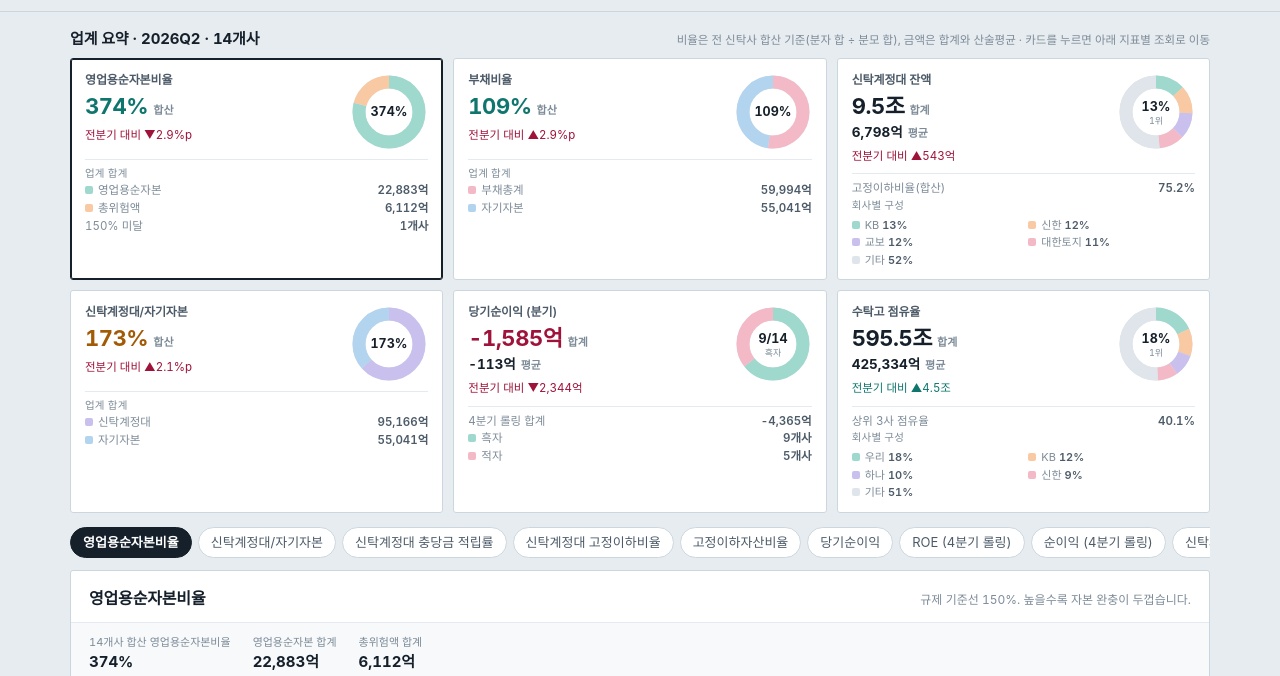
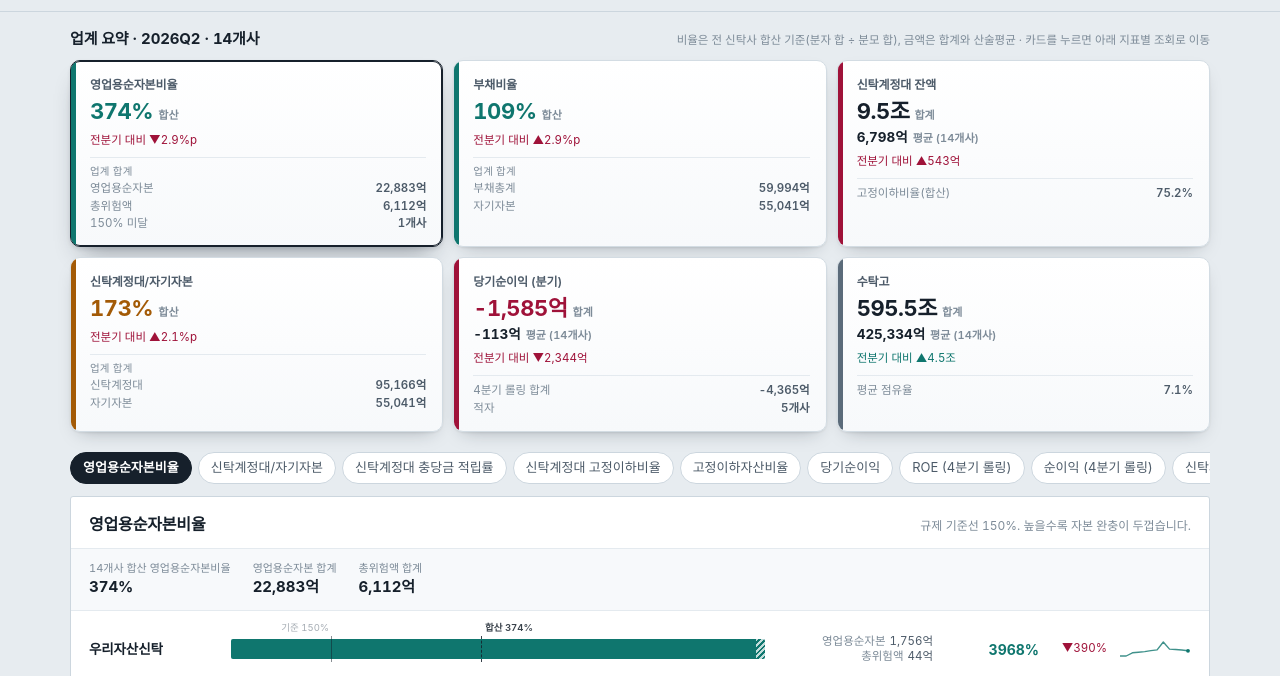
Before and after one commit to alecto73/trust-viewer, a plain HTML site: page index.html in a window 1280 px wide. Shown: the part 69-745 px from the top of the page. Drawn offline with Linux system fonts and the light colour scheme; a web font is replaced by a local one.

Commit message:
feat: 도넛 제거·카드 입체감, 기준 없는 지표도 업계 내 상대평가로 색 구분

```diff
--- a/index.html
+++ b/index.html
@@ -50,10 +50,19 @@ button:hover{background:#f4f7f9}
 .sumhd .note{font-size:11.5px;color:var(--ink3)}
 .cards{display:grid;grid-template-columns:repeat(3,minmax(0,1fr));gap:10px}
 @media (max-width:1000px){.cards{grid-template-columns:repeat(2,minmax(0,1fr))}}
-.card{display:flex;flex-direction:column;align-items:stretch;gap:1px;text-align:left;
-  background:var(--surface);border:1px solid var(--rule);border-radius:var(--r);padding:12px 14px 11px;cursor:pointer}
-.card:hover{background:var(--surface);border-color:var(--ink3)}
-.card[aria-pressed=true]{border-color:var(--ink);box-shadow:inset 0 0 0 1px var(--ink)}
+.cards{padding:2px 0 6px}
+.card{position:relative;overflow:hidden;display:flex;flex-direction:column;align-items:stretch;gap:1px;text-align:left;
+  background:linear-gradient(180deg,#ffffff 0%,#f7f9fb 100%);border:1px solid #d3dce3;border-radius:10px;
+  padding:15px 16px 13px 19px;cursor:pointer;
+  box-shadow:inset 0 1px 0 rgba(255,255,255,.95),0 1px 2px rgba(22,32,43,.08),0 8px 18px -10px rgba(22,32,43,.35);
+  transition:transform .15s ease,box-shadow .15s ease}
+.card::before{content:"";position:absolute;left:0;top:0;bottom:0;width:5px;background:var(--neutral)}
+.card[data-g=s]::before{background:var(--safe)}.card[data-g=w]::before{background:var(--watch)}.card[data-g=a]::before{background:var(--alert)}
+.card:hover{background:linear-gradient(180deg,#ffffff 0%,#f7f9fb 100%);transform:translateY(-2px);
+  box-shadow:inset 0 1px 0 rgba(255,255,255,.95),0 2px 4px rgba(22,32,43,.08),0 14px 24px -12px rgba(22,32,43,.42)}
+.card[aria-pressed=true]{border-color:var(--ink);
+  box-shadow:inset 0 0 0 1px var(--ink),0 2px 4px rgba(22,32,43,.1),0 14px 24px -12px rgba(22,32,43,.45)}
+@media (prefers-reduced-motion:reduce){.card,.card:hover{transition:none;transform:none}}
 .ct{font-size:12px;font-weight:600;color:var(--ink2);letter-spacing:-.01em}
 .cv{font-size:22px;font-weight:700;letter-spacing:-.02em;line-height:1.3;margin-top:2px}
 .cv.s{color:var(--safe)}.cv.w{color:var(--watch)}.cv.a{color:var(--alert)}
@@ -67,15 +76,7 @@ button:hover{background:#f4f7f9}
 .cbody{display:flex;flex-direction:column;border-top:1px solid var(--rule2);margin-top:7px;padding-top:6px}
 .cd{font-size:11.5px;color:var(--ink3);margin-top:5px}
 .cd.up{color:var(--alert)}.cd.dn{color:var(--safe)}
-.ctop{display:flex;justify-content:space-between;align-items:flex-start;gap:8px}
-.cmain{display:flex;flex-direction:column;gap:1px;min-width:0;flex:1}
 .cv,.cv2{white-space:nowrap}
-.donut{flex:none;width:78px;height:78px;margin-top:2px}
-.donut text{font-family:inherit;font-variant-numeric:tabular-nums}
-.cl i,.clg i{display:inline-block;width:8px;height:8px;border-radius:2px;margin-right:5px;vertical-align:0}
-.clg{display:grid;grid-template-columns:1fr 1fr;gap:1px 10px;margin-top:3px}
-.clg span{font-size:11px;color:var(--ink3);white-space:nowrap;overflow:hidden;text-overflow:ellipsis}
-.clg b{font-weight:600;color:var(--ink2);margin-left:3px}
 
 /* ── 지표 선택 ── */
 .metrics{display:flex;gap:6px;overflow-x:auto;padding:14px 0 12px;scrollbar-width:thin}
@@ -156,11 +157,8 @@ footer b{color:var(--ink2);font-weight:600}
 @media (max-width:720px){
   .wrap{padding:0 13px}
   .cards{grid-template-columns:repeat(2,minmax(0,1fr));gap:8px}
-  .card{padding:10px 11px 9px}
-  .cv{font-size:18px}
-  .cv .k,.cv2 .k{display:block;margin-left:0}
-  .donut{width:54px;height:54px}
-  .clg{grid-template-columns:1fr}
+  .card{padding:12px 11px 10px 15px}
+  .cv{font-size:19px}
   .row{grid-template-columns:1fr 74px 52px;grid-template-areas:"n v d" "t t t" "c c c";gap:5px 8px;padding:9px 13px}
   .rname{grid-area:n}.rval{grid-area:v}.rdel{grid-area:d}.track{grid-area:t}
   .comp{grid-area:c;flex-direction:row;justify-content:flex-start;gap:12px}
@@ -211,7 +209,7 @@ footer b{color:var(--ink2);font-weight:600}
       <span><i style="background:var(--safe)"></i>양호</span>
       <span><i style="background:var(--watch)"></i>주의</span>
       <span><i style="background:var(--alert)"></i>경계</span>
-      <span><i style="background:var(--neutral)"></i>규모지표(등급 없음)</span>
+      <span id="legrel">절대 기준 없는 지표는 업계 내 상·중·하위 1/3로 색 구분</span>
       <span><i style="width:0;border-left:1.5px dashed var(--ink);height:11px;background:none"></i>업계 평균</span>
       <span id="legendq">회사명을 누르면 분기별 추이가 펼쳐집니다</span>
     </div>
@@ -249,15 +247,15 @@ const METRICS=[
  {k:'net_income',    n:'당기순이익',            u:'억', dir:'up',   thr:0,  band:[0,-200],   note:'해당 분기에 발생한 순이익입니다(분기 단독, 누적 아님).'},
  {k:'roe_ttm',       n:'ROE (4분기 롤링)',      u:'%',  dir:'up',   cap:15,   min:-40, thr:0,  band:[0,-10], agg:['net_income_ttm','total_equity'],    note:'최근 4개 분기 순이익 합계를 기말 자기자본으로 나눈 값입니다.'},
  {k:'net_income_ttm',n:'순이익 (4분기 롤링)',   u:'억', dir:'up',   cap:600,  min:-1200, thr:0,  band:[0,-500],   note:'최근 4개 분기 순이익 합계입니다.'},
- {k:'trust_account_loan',n:'신탁계정대 잔액',   u:'억', dir:'down', cap:13000},
- {k:'trust_share',   n:'수탁고 점유율',         u:'%',  comp:['trust_assets'], note:'전 신탁사 수탁고(신탁계정 자산총계) 합계 중 각 사 비중입니다.'},
- {k:'trust_assets',  n:'수탁고',                u:'억', note:'신탁계정 자산총계(FISIS SM006)입니다.'},
- {k:'total_assets',  n:'총자산',                u:'억'},
- {k:'total_equity',  n:'자기자본',              u:'억'},
- {k:'capital_stock', n:'자본금',                u:'억'},
+ {k:'trust_account_loan',n:'신탁계정대 잔액',   u:'억', dir:'down', cap:13000, rel:true},
+ {k:'trust_share',   n:'수탁고 점유율',         u:'%',  dir:'up', rel:true, comp:['trust_assets'], note:'전 신탁사 수탁고(신탁계정 자산총계) 합계 중 각 사 비중입니다.'},
+ {k:'trust_assets',  n:'수탁고',                u:'억', dir:'up', rel:true, note:'신탁계정 자산총계(FISIS SM006)입니다.'},
+ {k:'total_assets',  n:'총자산',                u:'억', dir:'up', rel:true},
+ {k:'total_equity',  n:'자기자본',              u:'억', dir:'up', rel:true},
+ {k:'capital_stock', n:'자본금',                u:'억', dir:'up', rel:true},
  {k:'debt_ratio',    n:'부채비율',              u:'%',  dir:'down', cap:600,  band:[200,400], agg:['total_liabilities','total_equity']},
  {k:'net_borrow_dependency',n:'순차입금의존도', u:'%',  dir:'down', cap:60,   band:[20,40], agg:['net_borrowings','total_assets'],    note:'(차입부채 − 현금및예치금) / 총자산. 음수는 순현금 상태입니다.'},
- {k:'trust_fee_share',n:'신탁보수/영업수익',    u:'%',  agg:['trust_fee','operating_revenue'], note:'영업수익 중 신탁보수 비중. 본업 수익 의존도입니다.'},
+ {k:'trust_fee_share',n:'신탁보수/영업수익',    u:'%',  dir:'up', rel:true, agg:['trust_fee','operating_revenue'], note:'영업수익 중 신탁보수 비중. 본업 수익 의존도입니다.'},
 ];
 // 비율 지표의 분자·분모 금액 항목 이름
 const FIELD={
@@ -276,8 +274,23 @@ const TCOLS=['ncr','tal_to_equity','allowance_coverage','tal_substandard_ratio',
 let D=null, mk='ncr', q=null, sort={k:'ncr',asc:true}, open=null, origin='내장 스냅숏';
 const $=s=>document.querySelector(s), M=k=>METRICS.find(m=>m.k===k);
 
-function grade(m,v){
+const relCache={};
+function relCut(m,Q){
+  // 업계 내 상대평가: 해당 분기 값을 정렬해 상·하위 1/3 경계를 구한다
+  const key=m.k+'|'+Q; if(relCache[key]) return relCache[key];
+  const vs=D.companies.map(c=>D.data[c.code]?.[Q]?.[m.k]).filter(x=>x!=null).sort((a,b)=>a-b);
+  if(vs.length<3) return null;
+  const lo=vs[Math.floor(vs.length/3)], hi=vs[Math.ceil(vs.length*2/3)-1];
+  return relCache[key]=[lo,hi];
+}
+function grade(m,v,qq){
   if(v==null) return 'n';
+  if(m.rel){
+    const cut=relCut(m,qq??q); if(!cut) return 'n';
+    const [lo,hi]=cut;
+    if(m.dir==='up')   return v>=hi?'s':(v>lo?'w':'a');
+    if(m.dir==='down') return v<=lo?'s':(v<hi?'w':'a');
+  }
   if(!m.band) return 'n';
   const [g,b]=m.band;
   if(m.dir==='up')   return v>=g?'s':(v>=b?'w':'a');
@@ -333,69 +346,22 @@ function sparkline(vals,cls){
 }
 
 /* ── 업계 요약 카드 ── */
-// 연한 파스텔 팔레트 (도넛 전용)
-const PASTEL=['#9fd8cc','#f8c9a3','#c9c0ee','#f4b9c7','#b3d4ef','#efdf9c'], PGRAY='#dfe5ea';
-const short=nm=>nm.replace(/\(주\)|주식회사/g,'').replace(/(자산|부동산)?신탁$/,'').trim();
-function shares(field,Q,top=4){
-  // 회사별 구성: 상위 top개사 + 기타
-  const rows=D.companies.map(c=>({n:short(c.name),v:val(c.code,field,Q)})).filter(r=>r.v!=null&&r.v>0)
-    .sort((a,b)=>b.v-a.v);
-  const tot=rows.reduce((a,r)=>a+r.v,0); if(!tot) return [];
-  const seg=rows.slice(0,top).map((r,i)=>({label:r.n,value:r.v,pct:r.v/tot*100,color:PASTEL[i]}));
-  const rest=rows.slice(top).reduce((a,r)=>a+r.v,0);
-  if(rest>0) seg.push({label:'기타',value:rest,pct:rest/tot*100,color:PGRAY});
-  return seg;
-}
-function pair(k,Q,c1,c2){
-  // 비율 지표: 분자·분모 금액 구성
-  const a=average(k,Q), m=M(k); if(!a) return [];
-  const t=Math.abs(a.nu)+Math.abs(a.de);
-  return [{label:FIELD[m.agg[0]],value:a.nu,pct:Math.abs(a.nu)/t*100,color:c1},
-          {label:FIELD[m.agg[1]],value:a.de,pct:Math.abs(a.de)/t*100,color:c2}];
-}
-function donut(seg,center,sub){
-  const R=30, C=2*Math.PI*R; let off=0;
-  const arcs=seg.map(s=>{
-    const len=Math.max(0,s.pct)/100*C;
-    const el=`<circle cx="39" cy="39" r="${R}" fill="none" stroke="${s.color}" stroke-width="13"
-      stroke-dasharray="${len.toFixed(2)} ${(C-len).toFixed(2)}" stroke-dashoffset="${(-off).toFixed(2)}"
-      transform="rotate(-90 39 39)"/>`;
-    off+=len; return el;
-  }).join('');
-  return `<svg class="donut" viewBox="0 0 78 78" aria-hidden="true">
-    <circle cx="39" cy="39" r="${R}" fill="none" stroke="${PGRAY}" stroke-width="13"/>${arcs}
-    <text x="39" y="${sub?38:43}" text-anchor="middle" font-size="${center.length>5?11:12.5}" font-weight="700" fill="#16202b">${center}</text>
-    ${sub?`<text x="39" y="51" text-anchor="middle" font-size="9" fill="#7d8b98">${sub}</text>`:''}</svg>`;
-}
 const big=v=>v==null?'–':(Math.abs(v)>=10000?(v/10000).toFixed(1)+'조':won(v));
-const dot=c=>`<i style="background:${c}"></i>`;
-const legend=seg=>`<span class="clg">${seg.map(x=>`<span>${dot(x.color)}${x.label}<b>${x.pct.toFixed(0)}%</b></span>`).join('')}</span>`;
-
 const CARDS=[
   {k:'ncr', t:'영업용순자본비율', kind:'ratio',
-    seg:Q=>pair('ncr',Q,PASTEL[0],PASTEL[1]),
-    body:(Q,seg)=>{ const low=D.companies.filter(c=>{const v=val(c.code,'ncr',Q);return v!=null&&v<150}).length;
-      return [[dot(seg[0]?.color)+'영업용순자본',won(seg[0]?.value)],[dot(seg[1]?.color)+'총위험액',won(seg[1]?.value)],['150% 미달',`${low}개사`]]; }},
+    lines:Q=>{ const a=average('ncr',Q); const low=D.companies.filter(c=>{const v=val(c.code,'ncr',Q);return v!=null&&v<150}).length;
+      return [['영업용순자본',won(a?.nu)],['총위험액',won(a?.de)],['150% 미달',`${low}개사`]]; }},
   {k:'debt_ratio', t:'부채비율', kind:'ratio',
-    seg:Q=>pair('debt_ratio',Q,PASTEL[3],PASTEL[4]),
-    body:(Q,seg)=>[[dot(seg[0]?.color)+'부채총계',won(seg[0]?.value)],[dot(seg[1]?.color)+'자기자본',won(seg[1]?.value)]]},
-  {k:'trust_account_loan', t:'신탁계정대 잔액', kind:'amount', f:'trust_account_loan', comp:true,
-    seg:Q=>shares('trust_account_loan',Q),
-    body:Q=>{ const a=average('tal_substandard_ratio',Q); return [['고정이하비율(합산)',a?fmt(a.v,'%'):'–']]; }},
+    lines:Q=>{ const a=average('debt_ratio',Q); return [['부채총계',won(a?.nu)],['자기자본',won(a?.de)]]; }},
+  {k:'trust_account_loan', t:'신탁계정대 잔액', kind:'amount', f:'trust_account_loan', g:'tal_substandard_ratio',
+    lines:Q=>{ const a=average('tal_substandard_ratio',Q); return [['고정이하비율(합산)',a?fmt(a.v,'%'):'–']]; }},
   {k:'tal_to_equity', t:'신탁계정대/자기자본', kind:'ratio',
-    seg:Q=>pair('tal_to_equity',Q,PASTEL[2],PASTEL[4]),
-    body:(Q,seg)=>[[dot(seg[0]?.color)+'신탁계정대',won(seg[0]?.value)],[dot(seg[1]?.color)+'자기자본',won(seg[1]?.value)]]},
+    lines:Q=>{ const a=average('tal_to_equity',Q); return [['신탁계정대',won(a?.nu)],['자기자본',won(a?.de)]]; }},
   {k:'net_income', t:'당기순이익 (분기)', kind:'amount', f:'net_income', signed:true,
-    seg:Q=>{ const v=D.companies.map(c=>val(c.code,'net_income',Q)).filter(x=>x!=null);
-      const pos=v.filter(x=>x>=0).length, neg=v.length-pos;
-      return v.length?[{label:'흑자',value:pos,pct:pos/v.length*100,color:PASTEL[0]},{label:'적자',value:neg,pct:neg/v.length*100,color:PASTEL[3]}]:[]; },
-    center:seg=>[`${seg[0]?.value??0}/${(seg[0]?.value??0)+(seg[1]?.value??0)}`,'흑자'],
-    body:(Q,seg)=>{ const t=total('net_income_ttm',Q);
-      return [['4분기 롤링 합계',won(t?.sum)],[dot(seg[0]?.color)+'흑자',`${seg[0]?.value??0}개사`],[dot(seg[1]?.color)+'적자',`${seg[1]?.value??0}개사`]]; }},
-  {k:'trust_share', t:'수탁고 점유율', kind:'amount', f:'trust_assets', comp:true,
-    seg:Q=>shares('trust_assets',Q),
-    body:(Q,seg)=>{ const top3=seg.filter(x=>x.label!=='기타').slice(0,3).reduce((a,x)=>a+x.pct,0);
-      return seg.length?[['상위 3사 점유율',`${top3.toFixed(1)}%`]]:[['수탁고','데이터 없음']]; }},
+    lines:Q=>{ const t=total('net_income_ttm',Q); const loss=D.companies.filter(c=>{const v=val(c.code,'net_income',Q);return v!=null&&v<0}).length;
+      return [['4분기 롤링 합계',won(t?.sum)],['적자',`${loss}개사`]]; }},
+  {k:'trust_share', t:'수탁고', kind:'amount', f:'trust_assets',
+    lines:Q=>{ const a=average('trust_share',Q); return [['평균 점유율',a?fmt(a.v,'%'):'–']]; }},
 ];
 function cardMain(cd,Q){
   if(cd.kind==='ratio'){ const a=average(cd.k,Q); return a?a.v:null; }
@@ -406,15 +372,16 @@ function renderCards(){
   $('#sumtitle').textContent=`업계 요약 · ${q} · ${n}개사`;
   $('#cards').innerHTML=CARDS.map(cd=>{
     const m=M(cd.k), v=cardMain(cd,q), p=pq?cardMain(cd,pq):null;
-    let top, cls='';
+    let top, cls='', g='n';
     if(cd.kind==='ratio'){
-      cls=grade(m,v);
+      cls=g=grade(m,v);
       top=`<span class="cv ${cls}">${fmt(v,'%')}<span class="k">합산</span></span>`;
     }else{
       const t=total(cd.f,q);
       cls=cd.signed&&v!=null?(v<0?'a':'s'):'';
+      g=cd.signed?(cls||'n'):(cd.g?grade(M(cd.g),average(cd.g)?.v):'n');
       top=`<span class="cv ${cls}">${big(t?.sum)}<span class="k">합계</span></span>
-           <span class="cv2">${won(t?.avg)}<span class="k">평균</span></span>`;
+           <span class="cv2">${won(t?.avg)}<span class="k">평균 (${t?.n??0}개사)</span></span>`;
     }
     let del='';
     if(v!=null&&p!=null){
@@ -424,16 +391,9 @@ function renderCards(){
       del=Math.abs(d)<0.05?`<span class="cd">전분기와 같음</span>`
         :`<span class="cd ${worse?'up':'dn'}">전분기 대비 ${d>0?'▲':'▼'}${txt}</span>`;
     }
-    const seg=cd.seg(q);
-    let center, sub;
-    if(cd.center){ [center,sub]=cd.center(seg); }
-    else if(cd.kind==='ratio'){ center=fmt(v,'%'); sub=null; }
-    else { center=seg[0]?`${seg[0].pct.toFixed(0)}%`:'–'; sub=seg[0]?'1위':''; }
-    const lines=cd.body(q,seg).map(([a,b])=>`<span class="cl"><span>${a}</span><b>${b}</b></span>`).join('');
-    const cap=cd.kind==='ratio'?'<span class="ccap">업계 합계</span>':(cd.comp?'<span class="ccap">회사별 구성</span>':'');
-    return `<button class="card" type="button" data-k="${cd.k}" aria-pressed="${cd.k===mk}">
-      <span class="ctop"><span class="cmain"><span class="ct">${cd.t}</span>${top}${del}</span>${seg.length?donut(seg,center,sub):''}</span>
-      <span class="cbody">${cd.kind==='ratio'?cap+lines:lines+cap}${cd.comp?legend(seg):''}</span></button>`;
+    const lines=cd.lines(q).map(([a,b])=>`<span class="cl"><span>${a}</span><b>${b}</b></span>`).join('');
+    return `<button class="card" type="button" data-k="${cd.k}" data-g="${g}" aria-pressed="${cd.k===mk}">
+      <span class="ct">${cd.t}</span>${top}${del}<span class="cbody">${cd.kind==='ratio'?'<span class="ccap">업계 합계</span>':''}${lines}</span></button>`;
   }).join('');
   $('#cards').querySelectorAll('.card').forEach(b=>b.onclick=()=>{
     selectMetric(b.dataset.k);
@@ -453,7 +413,8 @@ function renderLadder(){
   const m=M(mk);
   $('#mtitle').textContent=m.n;
   const avg=average(mk), n=D.companies.length;
-  $('#mnote').textContent=m.note || (m.dir==='down'?'낮을수록 안전':m.dir==='up'?'높을수록 안전':'규모 비교');
+  $('#mnote').textContent=(m.note || (m.dir==='down'?'낮을수록 안전':m.dir==='up'?'높을수록 안전':'규모 비교'))
+    + (m.rel?`  ·  막대 색은 업계 내 상대평가(${m.dir==='down'?'낮을수록':'높을수록'} 양호)`:'');
 
   // 업계 합산·합계 요약줄
   let agg='';
@@ -539,7 +500,7 @@ function renderTable(){
   });
   $('#tbody').innerHTML=rows.map(c=>'<tr><td class="co">'+c.name+'</td>'+TCOLS.map(k=>{
     const m=M(k), v=val(c.code,k), g=grade(m,v);
-    return `<td>${m.band?`<span class="tag ${g}">${fmt(v,m.u)}</span>`:`<span class="num">${fmt(v,m.u)}</span>`}</td>`;
+    return `<td>${(m.band||m.rel)?`<span class="tag ${g}">${fmt(v,m.u)}</span>`:`<span class="num">${fmt(v,m.u)}</span>`}</td>`;
   }).join('')+'</tr>').join('');
   $('#tfoot').innerHTML=`<td class="co">${D.companies.length}개사 합산·평균</td>`+TCOLS.map(k=>{
     const a=average(k);
```
